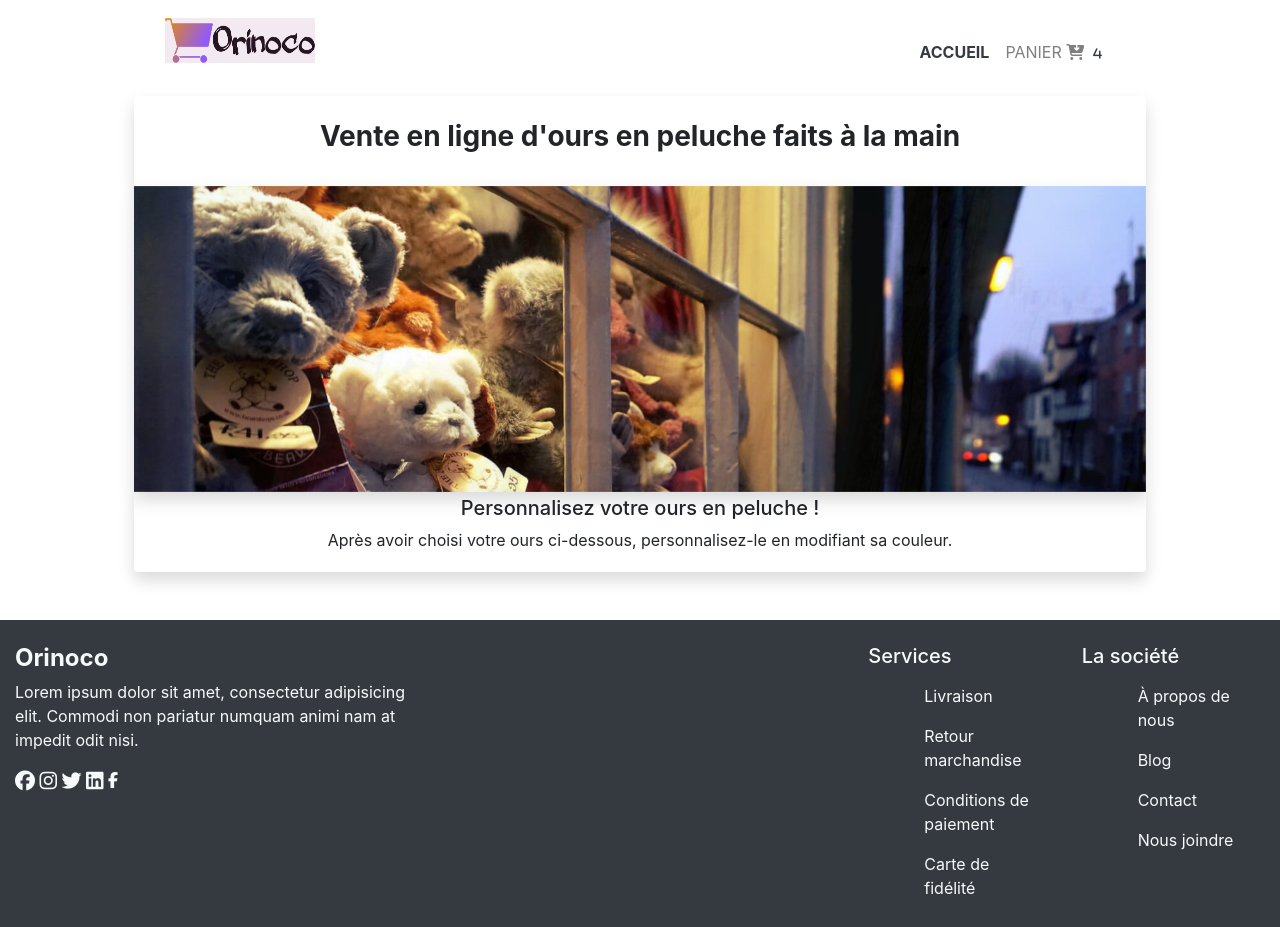
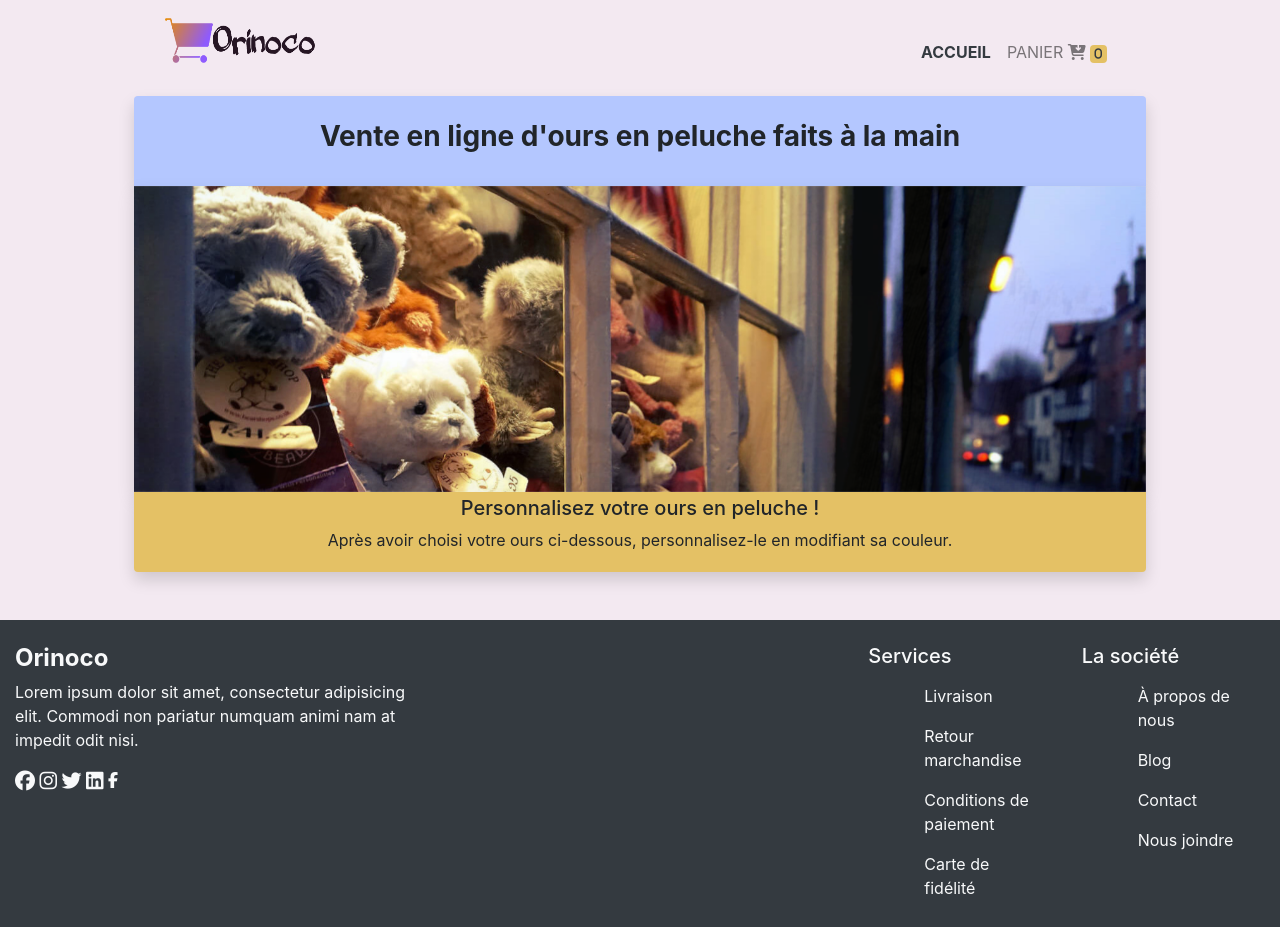
Before and after one commit to phildav06/Orinoco, a website: page frontend/index.html in a window 1280 px wide. Shown: the top 927 px of the page. Drawn offline with nearby package versions, Linux system fonts and the light colour scheme; no server answers.

Commit message:
Modif lien menu

```diff
--- a/frontend/index.html
+++ b/frontend/index.html
@@ -9,7 +9,7 @@
   <link rel="icon" type="image/x-icon" href="favicon.ico">
 
   <!-- Lien vers feuille de style CSS -->
-  <link rel="stylesheet" type="text/css" href="css/index.css" />
+  <link rel="stylesheet" type="text/css" href="css/style.css" />
 
   <!-- Lien Bootstrap CSS -->
   <link rel="stylesheet" href="https://cdn.jsdelivr.net/npm/bootstrap@4.5.3/dist/css/bootstrap.min.css" integrity="sha384-TX8t27EcRE3e/ihU7zmQxVncDAy5uIKz4rEkgIXeMed4M0jlfIDPvg6uqKI2xXr2" crossorigin="anonymous">
@@ -34,7 +34,7 @@
                   <div class="collapse navbar-collapse justify-content-end" id="navcol-1">
                       <ul class="nav navbar-nav mt-4">
                           <li class="nav-item"><a class="nav-link font-weight-bold text-dark active" href="index.html">ACCUEIL</a></li>
-                          <li class="nav-item"><a class="nav-link" href="panier.html">PANIER <i class="fas fa-cart-arrow-down text-gold"> <span class="badge bg-gold text-dark">4</span></i></a></li>
+                          <li class="nav-item"><a class="nav-link" href="panier.html">PANIER <i class="fas fa-cart-arrow-down text-gold"> <span class="badge bg-gold text-dark">0</span></i></a></li>
                       </ul>
                   </div>
               </div>
@@ -161,6 +161,7 @@
 
   <!-- lien index.js -->
   <script async src="js/index.js"></script>
+  <script async src="js/app.js"></script>
 
   <!-- liens Bootstrap js -->
   <script src="https://code.jquery.com/jquery-3.5.1.slim.min.js" integrity="sha384-DfXdz2htPH0lsSSs5nCTpuj/zy4C+OGpamoFVy38MVBnE+IbbVYUew+OrCXaRkfj" crossorigin="anonymous"></script>
```
